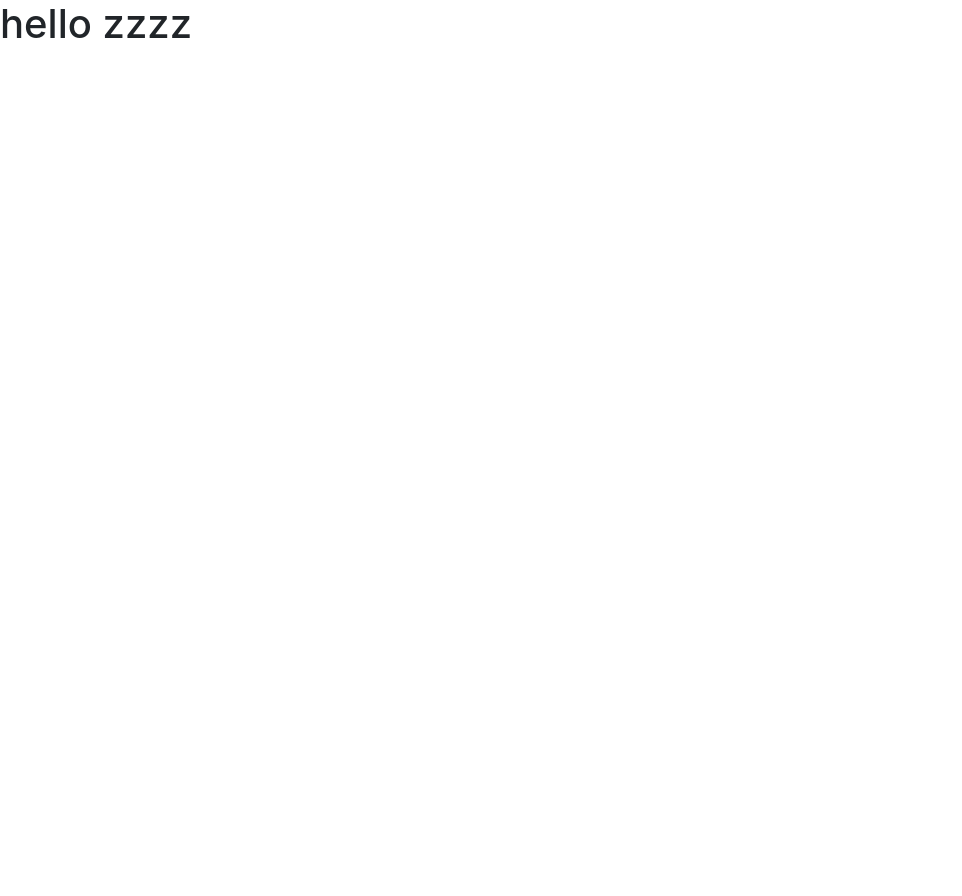
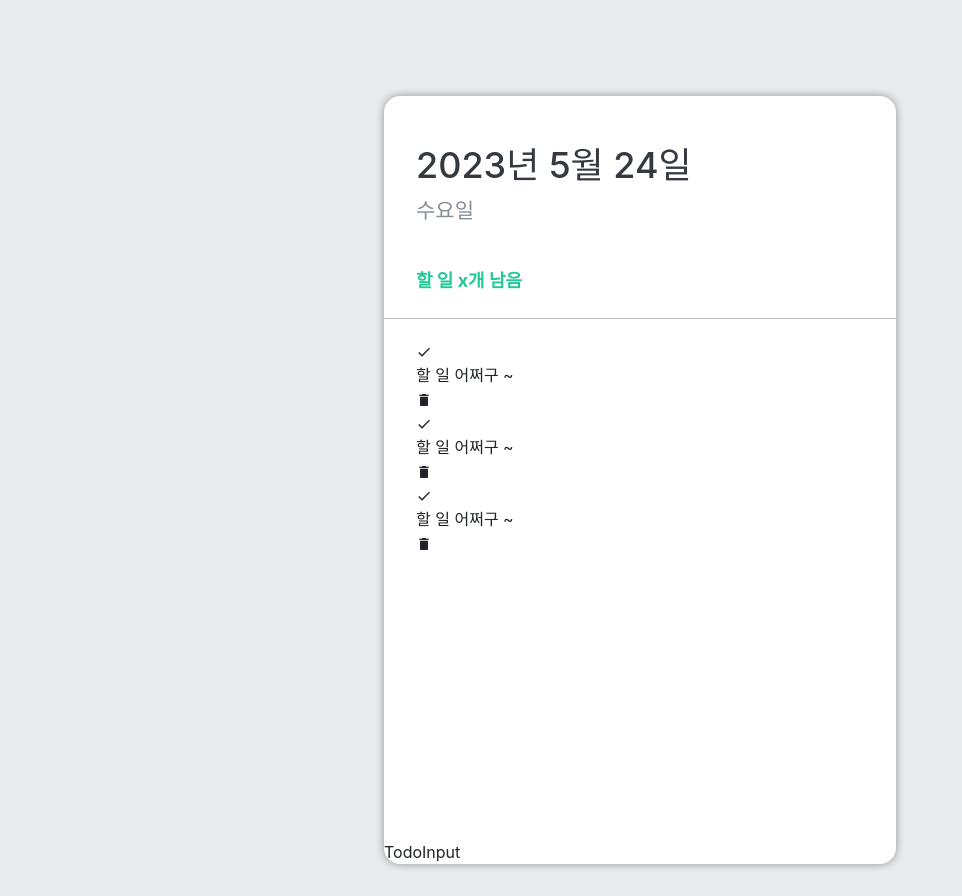
Before and after one commit to kimjiseung97/react-todo-app-20230523, a React (Create React App) app: page / in a window 1280 px wide. Shown: the whole page, without its empty margins (0-962 px from the left). Before the commit the page ends 800 px from the top, so only its background shows below. Built offline with nearby package versions, Linux system fonts and the light colour scheme; the HTML template or start-up script is replaced by a standard one.

Commit message:
#react todo app

```diff
--- a/public/index.html
+++ b/public/index.html
@@ -24,7 +24,11 @@
       work correctly both with client-side routing and a non-root public URL.
       Learn how to configure a non-root public URL by running `npm run build`.
     -->
-    <title>React App</title>
+    <title>일정 관리 프로그램</title>
+    <!-- reset css -->
+    <link href="
+    https://cdn.jsdelivr.net/npm/reset-css@5.0.1/reset.min.css
+    " rel="stylesheet">
   </head>
   <body>
     <noscript>You need to enable JavaScript to run this app.</noscript>
--- a/src/App.css
+++ b/src/App.css
@@ -1,38 +1,9 @@
-.App {
-  text-align: center;
+
+a{
+  color : inherit;
+  text-decoration: none;
 }
 
-.App-logo {
-  height: 40vmin;
-  pointer-events: none;
+body{
+  background: #e9ecef;
 }
-
-@media (prefers-reduced-motion: no-preference) {
-  .App-logo {
-    animation: App-logo-spin infinite 20s linear;
-  }
-}
-
-.App-header {
-  background-color: #282c34;
-  min-height: 100vh;
-  display: flex;
-  flex-direction: column;
-  align-items: center;
-  justify-content: center;
-  font-size: calc(10px + 2vmin);
-  color: white;
-}
-
-.App-link {
-  color: #61dafb;
-}
-
-@keyframes App-logo-spin {
-  from {
-    transform: rotate(0deg);
-  }
-  to {
-    transform: rotate(360deg);
-  }
-}
--- a/src/App.js
+++ b/src/App.js
@@ -1,9 +1,10 @@
 import logo from './logo.svg';
 import './App.css';
+import TodoTemplate from './component/TodoTemplate';
 
 function App() {
   return (
-    <h1>hello zzzz</h1>
+    <TodoTemplate />
   );
 }
 
--- /dev/null
+++ b/src/component/TodoHeader.js
@@ -0,0 +1,15 @@
+import React from 'react'
+
+import './scss/TodoHeader.scss';
+
+const TodoHeader = () => {
+  return (
+   <header>
+        <h1>2023년 5월 24일</h1>
+        <div className='day'>수요일</div>
+        <div className='tasks-left'>할 일 x개 남음</div>
+   </header>
+  )
+}
+
+export default TodoHeader
--- /dev/null
+++ b/src/component/TodoInput.js
@@ -0,0 +1,9 @@
+import React from 'react'
+
+const TodoInput = () => {
+  return (
+    <div>TodoInput</div>
+  )
+}
+
+export default TodoInput
--- /dev/null
+++ b/src/component/TodoItem.js
@@ -0,0 +1,19 @@
+import React from 'react'
+
+import {MdDelete, MdDone} from 'react-icons/md'
+
+const TodoItem = () => {
+  return (
+    <li className='todo-list-item'>
+        <div className='check-circle'>
+            <MdDone />
+        </div>
+        <span className='text'>할 일 어쩌구 ~</span>
+        <div className='remove'>
+            <MdDelete />
+        </div>
+    </li>
+  )
+}
+
+export default TodoItem
--- /dev/null
+++ b/src/component/TodoMain.js
@@ -0,0 +1,16 @@
+import React from 'react'
+import TodoItem from './TodoItem'
+
+import './scss/TodoMain.scss';
+
+const TodoMain = () => {
+  return (
+    <ul className='todo-list'>
+        <TodoItem />
+        <TodoItem />
+        <TodoItem />
+    </ul>
+  )
+}
+
+export default TodoMain
--- /dev/null
+++ b/src/component/TodoTemplate.js
@@ -0,0 +1,18 @@
+import React from 'react'
+import TodoHeader from './TodoHeader'
+import TodoMain from './TodoMain'
+import TodoInput from './TodoInput'
+
+import './scss/TodoTemplate.scss';
+
+const TodoTemplate = () => {
+  return (
+    <div className='TodoTemplate'>
+        <TodoHeader/>
+        <TodoMain/>
+        <TodoInput/>
+    </div>
+  )
+}
+
+export default TodoTemplate
--- /dev/null
+++ b/src/component/scss/TodoHeader.scss
@@ -0,0 +1,27 @@
+
+//변수 사용
+$my-dark-gray: #343a40;
+
+
+header{
+    padding: 48px 32px 24px;
+    border-bottom: 1px solid #bbb;
+
+    h1{
+        font-size: 36px;
+        color: $my-dark-gray;
+    }
+
+    .day{
+        margin-top: 4px;
+        color: #868e96;
+        font-size: 21px;
+    }
+
+    .tasks-left{
+        color: #20c997;
+        font-size: 18px;
+        margin-top: 40px;
+        font-weight: 700;
+    }
+}
--- /dev/null
+++ b/src/component/scss/TodoMain.scss
@@ -0,0 +1,5 @@
+.todo-list {
+    flex: 1;
+    padding: 20px 32px 48px;
+    overflow: auto;
+}
--- /dev/null
+++ b/src/component/scss/TodoTemplate.scss
@@ -0,0 +1,15 @@
+.TodoTemplate {
+    width: 512px;
+    height: 768px;
+
+    position: relative;
+    background: #fff;
+    border-radius: 16px;
+    box-shadow: 0 0 8px  rgba(0, 0, 0, 0.4);
+
+    //페이지 중앙에 나타나도록 설정
+    margin: 96px auto 32px;
+
+    display: flex;
+    flex-direction: column;
+  }
```
